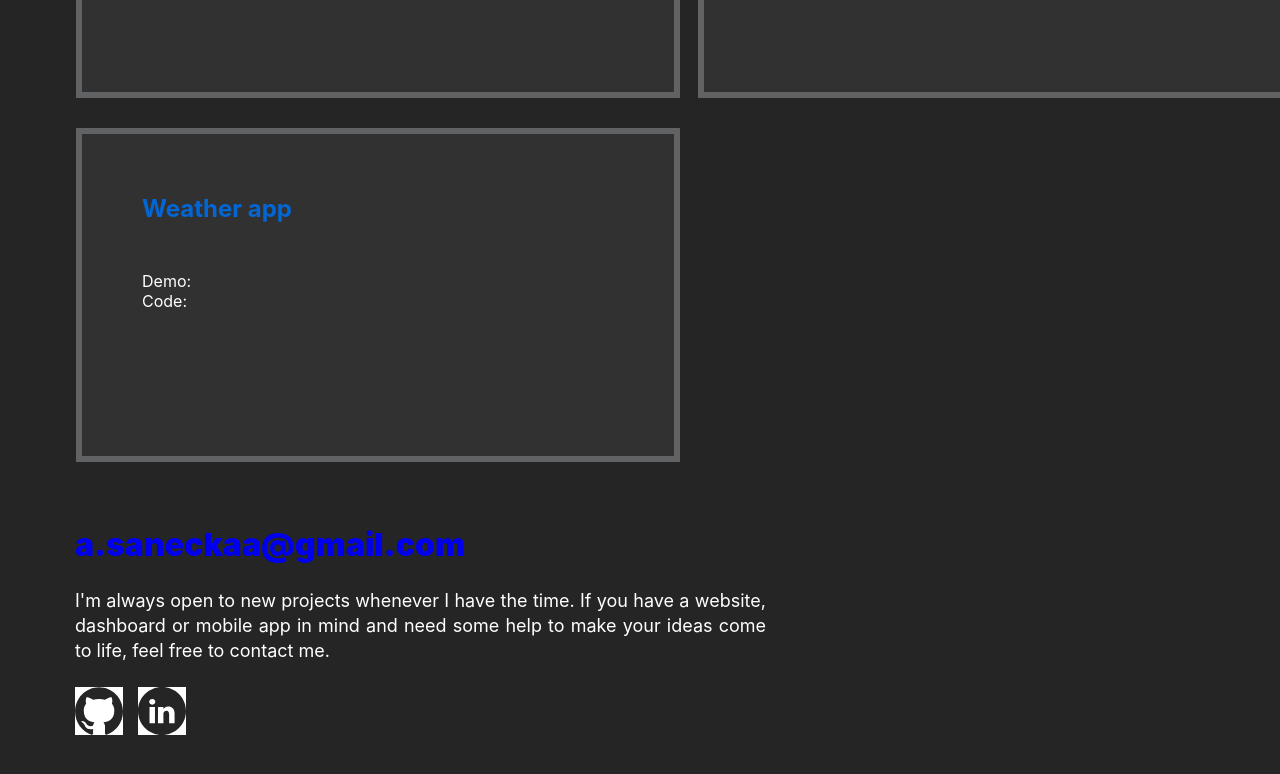
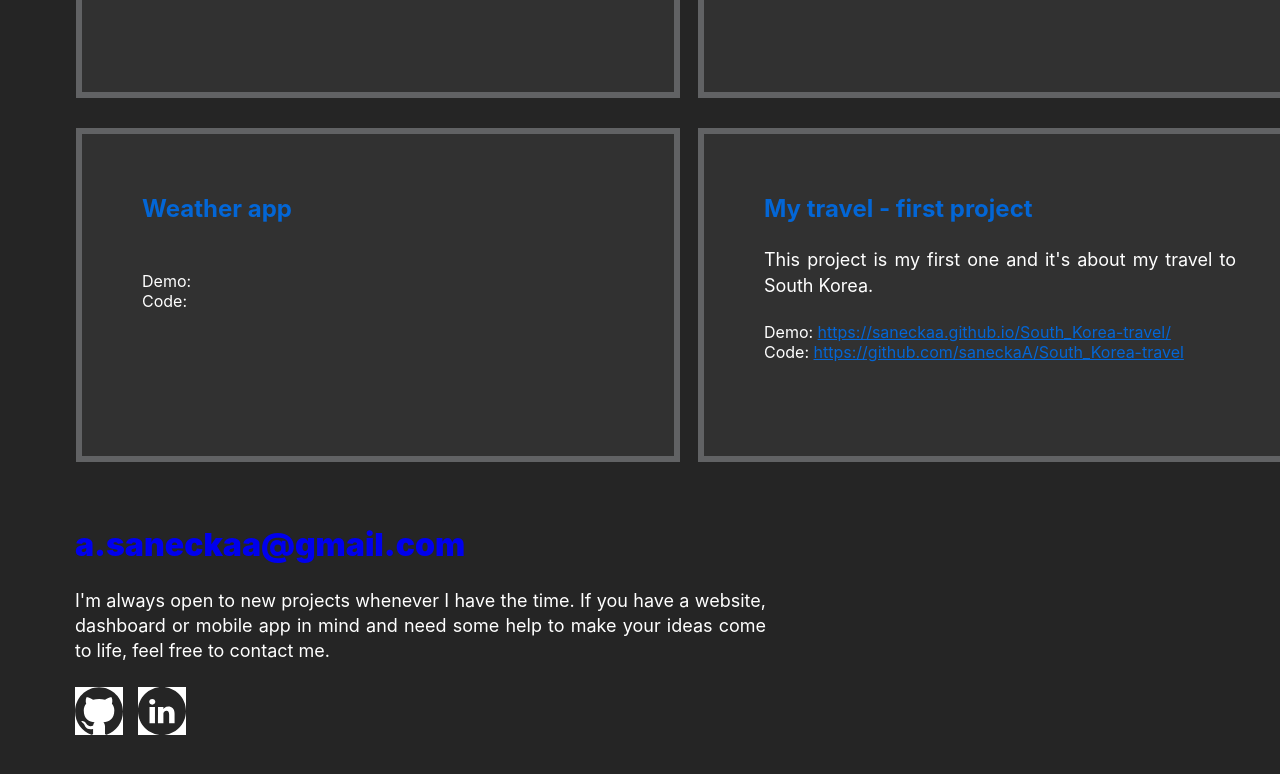
Before and after one commit to saneckaA/personal-homepage, a React (Create React App) app: page / in a window 1280 px wide. Shown: the part 1876-2650 px from the top of the page. Built offline with nearby package versions, Linux system fonts and the light colour scheme.

Commit message:
added new project

```diff
--- a/src/Portfolio/index.js
+++ b/src/Portfolio/index.js
@@ -63,6 +63,16 @@ const Portfolio = () => {
                         </DemoAndCode>
                     </Content>
                 </Project>
+                <Project>
+                    <Content>
+                        <Name>My travel - first project</Name>
+                        <Description>This project is my first one and it's about my travel to South Korea. </Description>
+                        <DemoAndCode>
+                            <Demo>Demo: <Link target='_blank' href='https://saneckaa.github.io/South_Korea-travel/'>https://saneckaa.github.io/South_Korea-travel/</Link></Demo>
+                            <Code>Code: <Link target='blank' href='https://github.com/saneckaA/South_Korea-travel'>https://github.com/saneckaA/South_Korea-travel</Link></Code>
+                        </DemoAndCode>
+                    </Content>
+                </Project>
 
             </Projects>
         </Wrapper>
```
